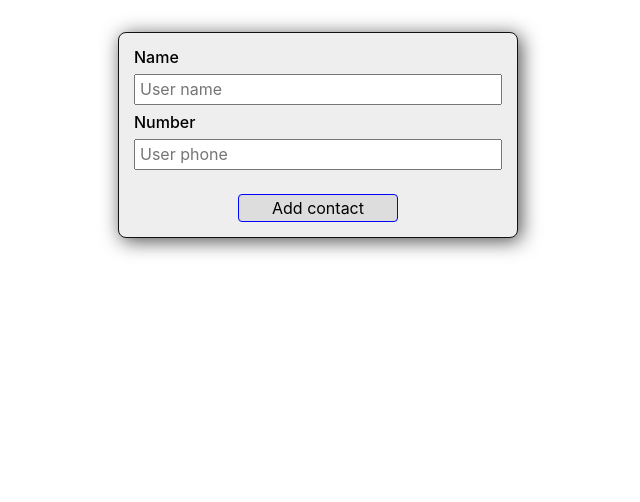
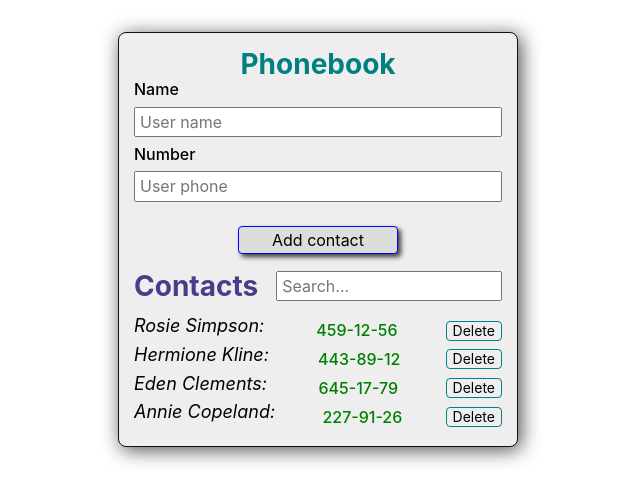
Before and after one commit to VolodymyrOK/goit-react-hw-03-phonebook, a React (Create React App) app: page / in a window 1280 px wide. Shown: the top 502 px of the page, without its empty margins (322-962 px from the left). Built offline with nearby package versions, Linux system fonts and the light colour scheme.

Commit message:
update files

```diff
--- a/package.json
+++ b/package.json
@@ -8,6 +8,7 @@
     "@testing-library/react": "^12.1.4",
     "@testing-library/user-event": "^13.5.0",
     "formik": "^2.4.3",
+    "intl-tel-input": "^18.2.1",
     "modern-normalize": "^2.0.0",
     "nanoid": "^4.0.2",
     "react": "^18.1.0",
--- a/public/index.html
+++ b/public/index.html
@@ -24,7 +24,8 @@
       work correctly both with client-side routing and a non-root public URL.
       Learn how to configure a non-root public URL by running `npm run build`.
     -->
-    <title>React App</title>
+    <link rel="stylesheet" href="/" />
+    <title>Phonebook</title>
 
     <!-- Start Single Page Apps for GitHub Pages -->
     <script type="text/javascript">
--- a/src/components/App.jsx
+++ b/src/components/App.jsx
@@ -1,27 +1,61 @@
+import { Component } from 'react';
 import { GlobalStyle } from 'styles/GlobalStyles';
+import { nanoid } from 'nanoid';
 import { Layout } from 'styles/Layout';
-import { Component } from 'react';
-import { Contacts } from './Contacts/Contacts';
-import { nanoid } from 'nanoid';
+import { ContactsEntry } from './ContactsEntry/ContactsEntry';
+import { ContactsList } from './ContactsList/ContactsList';
 
 export class App extends Component {
   state = {
-    contacts: [],
-    name: '',
-    number: '',
+    contacts: [
+      { id: 'id-1', name: 'Rosie Simpson', number: '459-12-56' },
+      { id: 'id-2', name: 'Hermione Kline', number: '443-89-12' },
+      { id: 'id-3', name: 'Eden Clements', number: '645-17-79' },
+      { id: 'id-4', name: 'Annie Copeland', number: '227-91-26' },
+    ],
+    filter: '',
   };
 
-  addContacts = newContacts => {
-    console.log(newContacts);
-    this.setState(prevState => ({
-      state: [...prevState.state, { id: nanoid(), ...newContacts }],
-    }));
+  addContact = newContacts => {
+    this.state.contacts.find(item => item.name === newContacts.name)
+      ? alert(newContacts.name + ' is already in contacts')
+      : this.setState(prevState => ({
+          contacts: [...prevState.contacts, { id: nanoid(4), ...newContacts }],
+        }));
+  };
+
+  delContact = idContact => {
+    window.confirm('Are you sure?') &&
+      this.setState(prevState => ({
+        contacts: prevState.contacts.filter(item => item.id !== idContact),
+      }));
+  };
+
+  onFilterElement = newFilter => {
+    this.setState({
+      filter: newFilter,
+    });
   };
 
   render() {
+    const contacts = this.state.contacts.filter(item =>
+      item.name.toLowerCase().includes(this.state.filter.toLowerCase())
+    );
     return (
       <Layout>
-        <Contacts onAdd={this.addContacts}></Contacts>
+        <ContactsEntry
+          title="Phonebook"
+          state={this.state}
+          onAdd={this.addContact}
+        ></ContactsEntry>
+
+        <ContactsList
+          title="Contacts"
+          onFilterElement={this.onFilterElement}
+          filter={this.state.filter}
+          contacts={contacts}
+          onDelContact={this.delContact}
+        ></ContactsList>
         <GlobalStyle />
       </Layout>
     );
--- a/src/components/Contacts/Contacts.js
+++ /dev/null
@@ -1,62 +0,0 @@
-import { Formik } from 'formik';
-import * as Yup from 'yup';
-import {
-  Label,
-  StyledForm,
-  StyledField,
-  Button,
-  ErrorMsg,
-} from './Contacts.styled';
-// import { nanoid } from 'nanoid';
-
-const SignupSchema = Yup.object().shape({
-  name: Yup.string()
-    .min(3, 'Too Short!')
-    .max(50, 'Too Long!')
-    .required('Required'),
-  number: Yup.string()
-    .min(5, 'Too Short!')
-    .max(20, 'Too Long!')
-    .matches(/^\d+$/, 'Must only contain digits')
-    .required('Required'),
-});
-
-export const Contacts = ({ onAdd }) => {
-  return (
-    <Formik
-      initialValues={{
-        contacts: [],
-        name: '',
-        number: '',
-      }}
-      validationSchema={SignupSchema}
-      onSubmit={values => {
-        onAdd(values);
-      }}
-    >
-      <StyledForm>
-        <Label htmlFor="username">Name</Label>
-        <StyledField
-          id="username"
-          type="text"
-          name="name"
-          title="Name may contain only letters, apostrophe, dash and spaces. For example Adrian, Jacob Mercer, Charles de Batz de Castelmore d'Artagnan"
-          placeholder="User name"
-          required
-        />
-        <ErrorMsg name="name" component="span"></ErrorMsg>
-        <Label htmlFor="usernumber">Number</Label>
-        <StyledField
-          id="usernumber"
-          type="tel"
-          name="number"
-          title="Phone number must be digits and can contain spaces, dashes, parentheses and can start with +"
-          placeholder="User phone"
-          required
-        />
-        <ErrorMsg name="number" component="span"></ErrorMsg>
-        <Button type="submit">Add contact</Button>
-      </StyledForm>
-    </Formik>
-  );
-};
--- /dev/null
+++ b/src/components/ContactsEntry/ContactsEntry.js
@@ -0,0 +1,67 @@
+import { Formik } from 'formik';
+import * as Yup from 'yup';
+
+import {
+  Label,
+  StyledForm,
+  StyledField,
+  Button,
+  ErrorMsg,
+  Title,
+} from './ContactsEntry.styled';
+
+const SignupSchema = Yup.object().shape({
+  name: Yup.string()
+    .min(3, 'Too Short!')
+    .max(50, 'Too Long!')
+    .required('Required'),
+  number: Yup.string()
+    .min(5, 'Too Short!')
+    .max(20, 'Too Long!')
+    .matches(/^\d+$/, 'Must only contain digits')
+    .required('Required'),
+});
+
+export const ContactsEntry = ({ title, state, onAdd }) => {
+  state = {
+    name: '',
+    number: '',
+  };
+  return (
+    <>
+      <Title>{title}</Title>
+      <Formik
+        initialValues={state}
+        validationSchema={SignupSchema}
+        onSubmit={(values, reset) => {
+          onAdd(values);
+          reset.resetForm();
+        }}
+      >
+        <StyledForm>
+          <Label htmlFor="username">Name</Label>
+          <StyledField
+            id="username"
+            type="text"
+            name="name"
+            title="Name may contain only letters, apostrophe, dash and spaces. For example Adrian, Jacob Mercer, Charles de Batz de Castelmore d'Artagnan"
+            placeholder="User name"
+            required
+          />
+          <ErrorMsg name="name" component="span"></ErrorMsg>
+          <Label htmlFor="usernumber">Number</Label>
+          <StyledField
+            id="usernumber"
+            type="tel"
+            name="number"
+            title="Phone number must be digits and can contain spaces, dashes, parentheses and can start with +"
+            placeholder="User phone"
+            required
+          />
+          <ErrorMsg name="number" component="span"></ErrorMsg>
+          <Button type="submit">Add contact</Button>
+        </StyledForm>
+      </Formik>
+    </>
+  );
+};
--- a/src/components/Contacts/Contacts.styled.js
+++ b/src/components/ContactsEntry/ContactsEntry.styled.js
@@ -16,16 +16,35 @@ export const StyledField = styled(Field)`
 `;
 
 export const Button = styled.button`
-  margin: 16px auto 0;
+  margin: 16px auto;
   padding: 4px;
   width: 10em;
   border: 1px solid blue;
   border-radius: 4px;
   background-color: #dddddd;
   cursor: pointer;
+  box-shadow: 3px 3px 5px 0px rgba(0, 0, 0, 0.75);
+  -webkit-box-shadow: 3px 3px 5px 0px rgba(0, 0, 0, 0.75);
+  -moz-box-shadow: 3px 3px 5px 0px rgba(0, 0, 0, 0.75);
+  transition: color 150ms ease-in, background-color 150ms ease-in,
+    scale 150ms ease-in;
+  &:is(:hover, :focus) {
+    outline: none;
+    color: white;
+    background-color: teal;
+  }
+  &:active {
+    scale: 0.95;
+  }
 `;
 
 export const ErrorMsg = styled(ErrorMessage)`
   font-size: 14px;
   color: red;
 `;
+
+export const Title = styled.h1`
+  text-align: center;
+  font-size: 28px;
+  color: teal;
+`;
--- /dev/null
+++ b/src/components/ContactsList/ContactsList.js
@@ -0,0 +1,36 @@
+import { Filter } from 'components/Filter/Filter';
+import {
+  ContactList,
+  ContactListItem,
+  DelButton,
+  HeadContacts,
+  Title,
+} from './ContactsList.styled';
+
+export const ContactsList = ({
+  title,
+  contacts,
+  onDelContact,
+  onFilterElement,
+  filter,
+}) => {
+  return (
+    <>
+      <HeadContacts>
+        <Title>{title}</Title>
+        <Filter onFilterElement={onFilterElement} filter={filter} />
+      </HeadContacts>
+      <ContactList>
+        {contacts.map(({ id, name, number }) => (
+          <ContactListItem key={id}>
+            <span>{name}:</span>
+            <span>{number}</span>
+            <DelButton type="button" onClick={() => onDelContact(id)}>
+              Delete
+            </DelButton>
+          </ContactListItem>
+        ))}
+      </ContactList>
+    </>
+  );
+};
--- /dev/null
+++ b/src/components/ContactsList/ContactsList.styled.js
@@ -0,0 +1,49 @@
+import styled from 'styled-components';
+
+export const Title = styled.h2`
+  font-size: 28px;
+  color: DarkSlateBlue;
+`;
+export const HeadContacts = styled.div`
+  display: flex;
+  gap: 18px;
+  align-items: center;
+  margin-bottom: 14px;
+`;
+export const ContactList = styled.ul``;
+export const ContactListItem = styled.li`
+  display: flex;
+  justify-content: space-between;
+  align-items: center;
+  & > span {
+    display: inline-block;
+    &:nth-child(1) {
+      margin-bottom: 8px;
+      font-size: 18px;
+      color: black;
+      font-style: italic;
+    }
+    &:nth-child(2) {
+      margin-left: 18px;
+      font-weight: 500;
+      color: green;
+    }
+  }
+`;
+
+export const DelButton = styled.button`
+  font-size: 14px;
+  margin-left: 14px;
+  border: 1px solid teal;
+  border-radius: 4px;
+  cursor: pointer;
+  transition: color 150ms ease-in, background-color 150ms ease-in,
+    scale 150ms ease-in;
+  &:is(:hover, :focus) {
+    color: white;
+    background-color: tomato;
+  }
+  &:active {
+    scale: 0.95;
+  }
+`;
--- /dev/null
+++ b/src/components/Filter/Filter.js
@@ -0,0 +1,17 @@
+import { Input } from './Filter.styled';
+
+export const Filter = ({ filter, onFilterElement }) => {
+  return (
+    <>
+      <Input
+        type="text"
+        value={filter}
+        placeholder="Search..."
+        onChange={evt => {
+          console.log(evt.target.value);
+          onFilterElement(evt.target.value);
+        }}
+      ></Input>
+    </>
+  );
+};
--- /dev/null
+++ b/src/components/Filter/Filter.styled.js
@@ -0,0 +1,6 @@
+import styled from 'styled-components';
+
+export const Input = styled.input`
+  padding: 4px;
+  width: 100%;
+`;
--- a/src/index.css
+++ b/src/index.css
@@ -1,15 +1,9 @@
-@import-normalize; /* bring in normalize.css styles */
-
-body {
-  margin: 0;
-  font-family: -apple-system, BlinkMacSystemFont, 'Segoe UI', 'Roboto', 'Oxygen',
-    'Ubuntu', 'Cantarell', 'Fira Sans', 'Droid Sans', 'Helvetica Neue',
-    sans-serif;
-  -webkit-font-smoothing: antialiased;
-  -moz-osx-font-smoothing: grayscale;
+.iti__flag {
+  background-image: url('intl-tel-input/build/img/flags.png');
 }
 
-code {
-  font-family: source-code-pro, Menlo, Monaco, Consolas, 'Courier New',
-    monospace;
+@media (-webkit-min-device-pixel-ratio: 2), (min-resolution: 192dpi) {
+  .iti__flag {
+    background-image: url('intl-tel-input/build/img/flags@2x.png');
+  }
 }
--- a/src/index.js
+++ b/src/index.js
@@ -3,6 +3,7 @@ import ReactDOM from 'react-dom/client';
 import { ThemeProvider } from 'styled-components';
 import { App } from 'components/App';
 import { Theme } from 'styles/Theme';
+import './index.css';
 
 ReactDOM.createRoot(document.getElementById('root')).render(
   <React.StrictMode>
```
Also changed, not shown: 1 other file (tests, documents, lock files or other folders).
